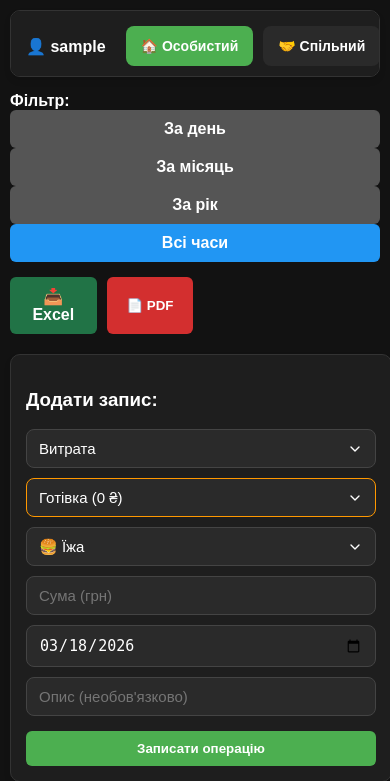
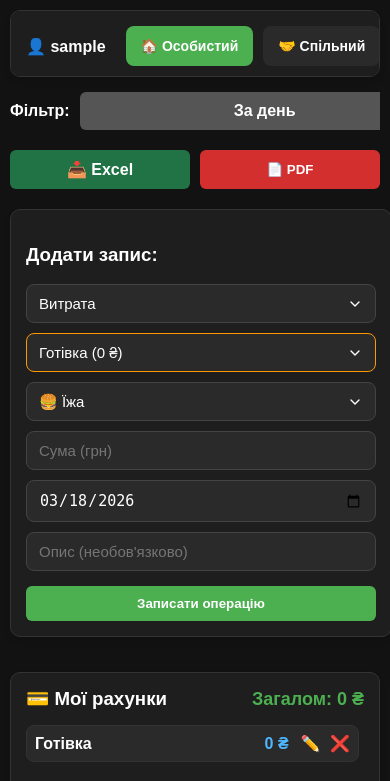
Before and after one commit to NekoHikka/Diplom, a Flask app: page / in a window 390 px wide. Shown: the top 781 px of the page. Run offline with Flask 3, Linux system fonts and the light colour scheme; the visitor is signed in with stand-in values (Sample User, id 1); data comes from the database, SQL or seed files in the repository; data that the repository does not hold is empty; some libraries are stand-ins or nearby versions.

Commit message:
phone adapt v2.1

```diff
--- a/templates/index.html
+++ b/templates/index.html
@@ -293,6 +293,40 @@
           width: 100% !important;
           box-sizing: border-box;
         }
+
+        /* 📱 Мобільні фільтри та експорт */
+        .filter-container {
+          flex-direction: column !important;
+          align-items: stretch !important;
+          gap: 15px !important;
+        }
+        .filter-scroll {
+          display: flex;
+          overflow-x: auto;
+          -webkit-overflow-scrolling: touch;
+          padding-bottom: 5px;
+          gap: 8px;
+          width: 100%;
+          justify-content: flex-start;
+        }
+        .filter-scroll::-webkit-scrollbar {
+          display: none;
+        }
+        .filter-scroll > * {
+          flex-shrink: 0;
+          margin-right: 0 !important;
+        }
+        .export-btns {
+          display: flex;
+          gap: 10px;
+          width: 100%;
+          justify-content: space-between;
+        }
+        .export-btns > * {
+          flex: 1;
+          margin: 0 !important;
+          text-align: center;
+        }
       }
     </style>
   </head>
@@ -384,7 +418,7 @@
     {% endif %}
 
     <div
-      class="no-print"
+      class="no-print filter-container"
       style="
         display: flex;
         justify-content: space-between;
@@ -394,8 +428,11 @@
         gap: 15px;
       "
     >
-      <div>
-        <strong style="margin-right: 10px">Фільтр:</strong>
+      <div
+        class="filter-scroll"
+        style="display: flex; align-items: center; gap: 10px"
+      >
+        <strong style="margin-right: 5px; flex-shrink: 0">Фільтр:</strong>
         <a
           href="{% if is_shared_view %}/shared{% else %}/{% endif %}?filter=day"
           class="btn btn-filter {% if current_filter == 'day' %}active{% endif %}"
@@ -417,7 +454,7 @@
           >Всі часи</a
         >
       </div>
-      <div style="display: flex; gap: 10px">
+      <div class="export-btns" style="display: flex; gap: 10px">
         <a
           href="/export?filter={{ current_filter }}{% if is_shared_view %}&shared=1{% endif %}"
           class="btn"
@@ -630,14 +667,15 @@
         {% if values|length > 0 %}
         <div
           style="
-            position: relative;
+            display: flex;
+            justify-content: center;
+            align-items: center;
             width: 100%;
-            max-width: 160px;
-            height: 160px;
-            margin: auto;
           "
         >
-          <canvas id="expensesChart"></canvas>
+          <div style="position: relative; width: 160px; height: 160px">
+            <canvas id="expensesChart"></canvas>
+          </div>
         </div>
         <p style="font-size: 12px; color: #aaa; margin-top: 15px">
           *Наведіть на сектор, щоб побачити %
```
